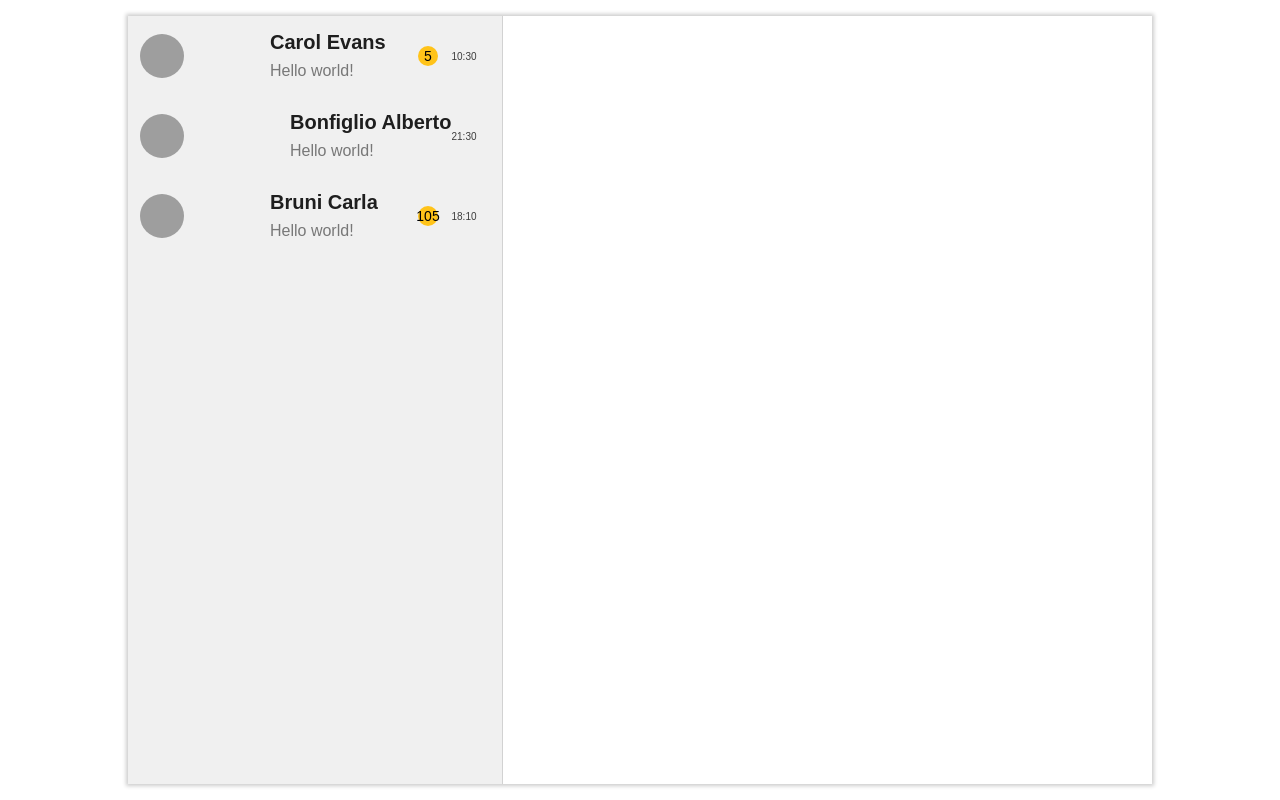
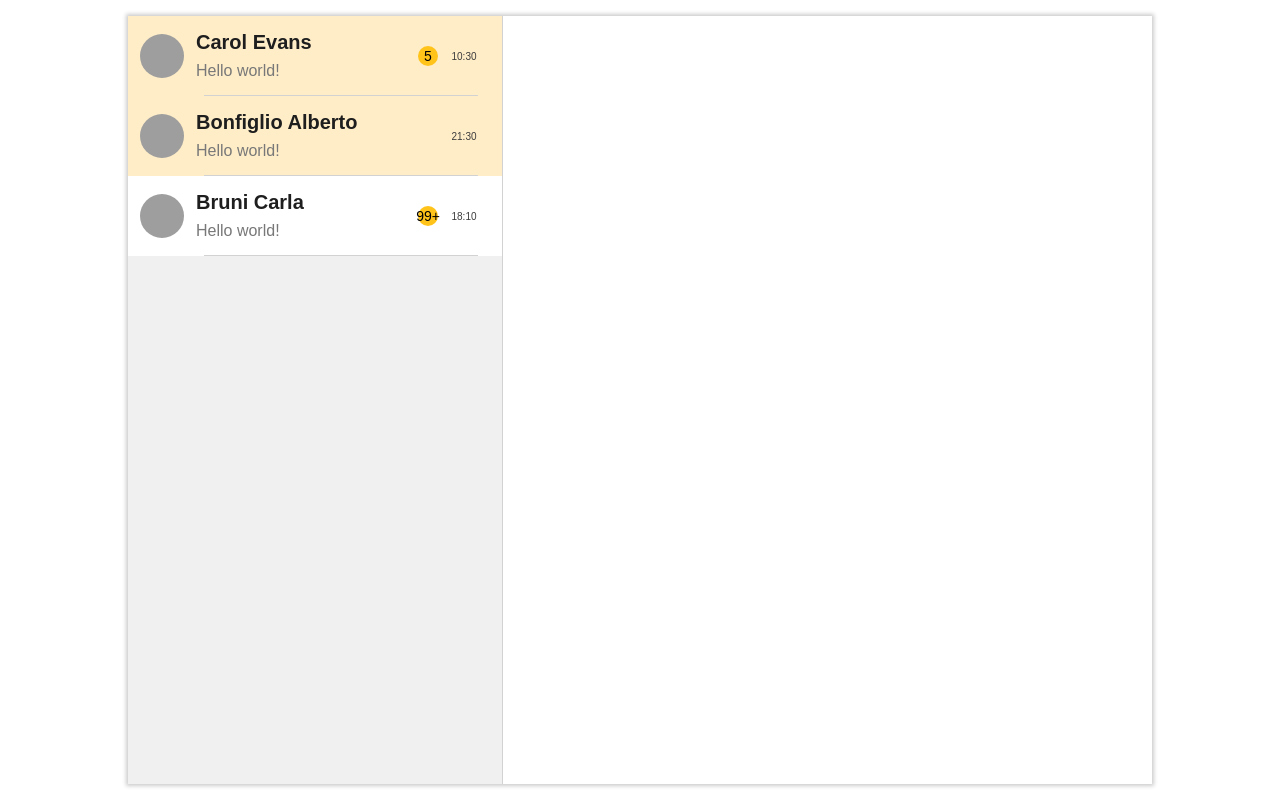
Before and after one commit to leorospo/euso_react_app, a React (Create React App) app: page / in a window 1280 px wide. Built offline with nearby package versions, Linux system fonts and the light colour scheme; grey boxes are pictures that could not be loaded.

Commit message:
Risoluzione di bug in ChatListRow

```diff
--- a/src/components/ChatListRow.js
+++ b/src/components/ChatListRow.js
@@ -7,8 +7,8 @@ export default class ChatListRow extends React.Component {
         super(props)
 
         this.state = {
-            favorited: false,
-            silenced: false,
+            favorited: this.props.chat.favorited,
+            silenced: this.props.chat.silenced,
         }
     }
 
@@ -16,7 +16,7 @@ export default class ChatListRow extends React.Component {
         const { chat, onClick } = this.props
 
         return (
-            <div className={"ChatListRow chat-list-element " + (this.state.favorited || `{c-y1}`)}
+            <div className={"ChatListRow chat-list-element " + (this.state.favorited ? `c-y1` : `c-w`)}
                 onClick={onClick}>
 
                 <ProfileImg
@@ -25,7 +25,7 @@ export default class ChatListRow extends React.Component {
                     onClick={() => alert('pippo')}
                 />
 
-                <div className="chat-list-element-content"></div>
+                <div className="chat-list-element-content">
 
                     <div className="chat-list-element-content-text">
                         <div className="chat-list-element-title sns-sp-620 tg6">{chat.userFullName}</div>
@@ -37,7 +37,7 @@ export default class ChatListRow extends React.Component {
 
                         {chat.unreadCount > 0 &&
                             <div className="chat-list-element-notification">
-                            <div className="sns-pn-414">{chat.unreadCount}</div>
+                                <div className="sns-pn-414">{chat.unreadCount > 99 ? "99+" : chat.unreadCount}</div>
                             </div>
                         }
 
@@ -46,6 +46,10 @@ export default class ChatListRow extends React.Component {
                         </div>
 
                     </div>
+
+                </div>
+
+                <div class="chat-list-sep"></div>
 
             </div>
         );
```
Lines whose indentation alone changed are shown as unchanged.
